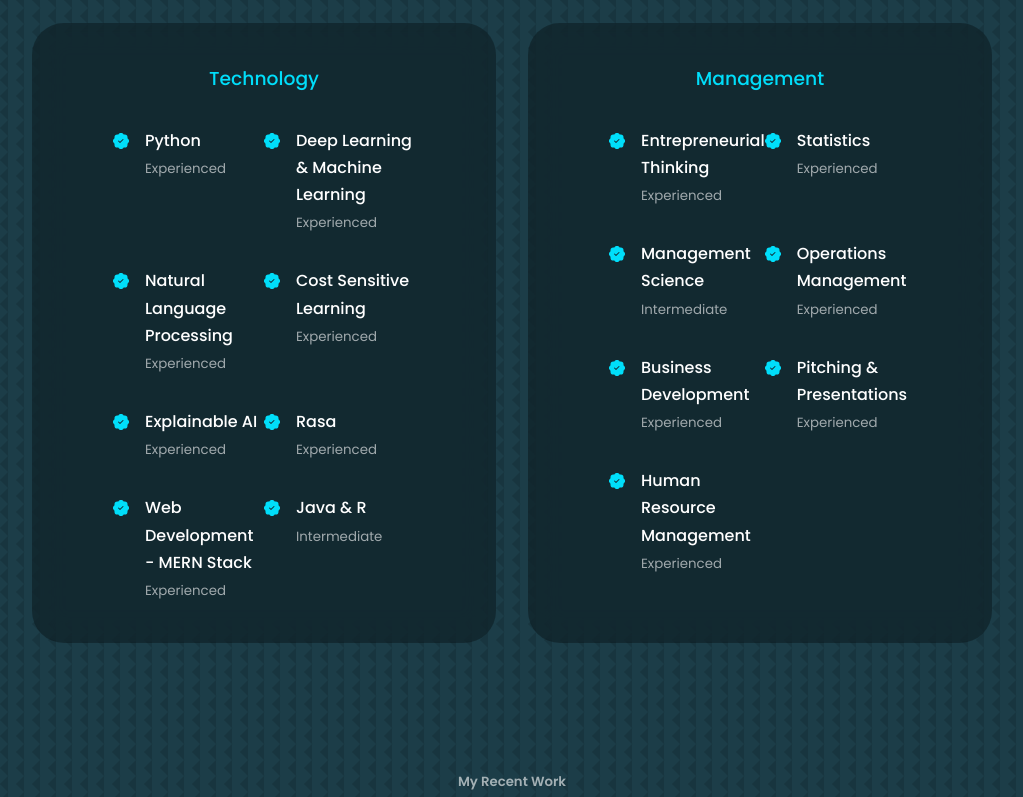
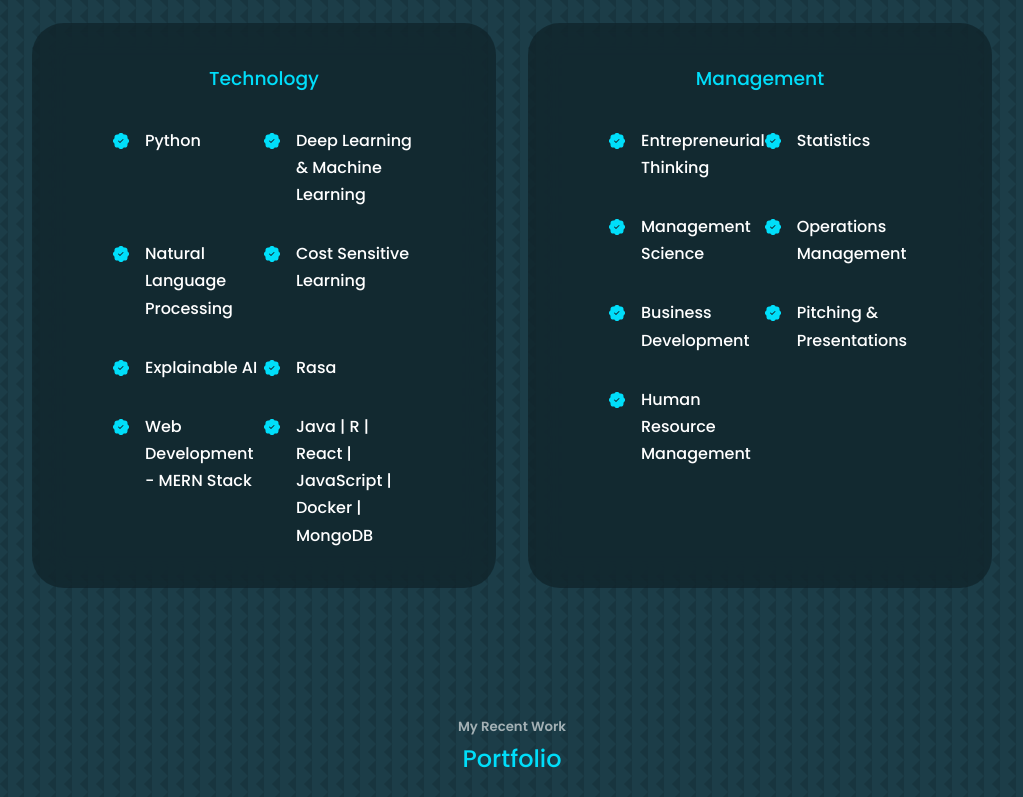
Before and after one commit to danielschroter/portfolio, a React (Create React App) app in the folder react-portfolio/: page / in a window 1280 px wide. Shown: the part 1944-2741 px from the top of the page, without its empty margins (128-1151 px from the left). Built offline with nearby package versions, Linux system fonts and the light colour scheme.

Commit message:
Change z-index and visibility of socials on samrtphone

```diff
--- a/react-portfolio/src/components/about/About.jsx
+++ b/react-portfolio/src/components/about/About.jsx
@@ -27,7 +27,7 @@ const About = () => {
                         <article className='about__card'>
                             <FaAward className='about__icon'/>
                             <h5>Education</h5>
-                            <small>University Degrees in Management and Computer Science</small>
+                            <small>Management (B.Sc), Computer Science (B.Sc, soon M.Sc)</small>
                         </article>
 
                         <article className='about__card'>
--- a/react-portfolio/src/components/experience/Experience.jsx
+++ b/react-portfolio/src/components/experience/Experience.jsx
@@ -16,7 +16,7 @@ const Experience = () => {
                             <BsPatchCheckFill className="experience__details-icon"/>
                             <div>
                                 <h4>Python</h4>
-                                <small className="text-light">Experienced</small>
+                                {/*<small className="text-light">Experienced</small>*/}
                             </div>
                         </article>
                         <article className="experience__details">
@@ -25,28 +25,28 @@ const Experience = () => {
 
                             <div>
                                 <h4>Deep Learning & Machine Learning</h4>
-                                <small className="text-light">Experienced</small>
+                                {/*<small className="text-light">Experienced</small>*/}
                             </div>
                         </article>
                         <article className="experience__details">
                             <BsPatchCheckFill className="experience__details-icon"/>
                             <div>
                                 <h4>Natural Language Processing</h4>
-                                <small className="text-light">Experienced</small>
+                                {/*<small className="text-light">Experienced</small>*/}
                             </div>
                         </article>
                         <article className="experience__details">
                             <BsPatchCheckFill className="experience__details-icon"/>
                             <div>
                                 <h4>Cost Sensitive Learning</h4>
-                                <small className="text-light">Experienced</small>
+                                {/*<small className="text-light">Experienced</small>*/}
                             </div>
                         </article>
                         <article className="experience__details">
                             <BsPatchCheckFill className="experience__details-icon"/>
                             <div>
                                 <h4>Explainable AI</h4>
-                                <small className="text-light">Experienced</small>
+                                {/*<small className="text-light">Experienced</small>*/}
                             </div>
 
                         </article>
@@ -54,21 +54,20 @@ const Experience = () => {
                             <BsPatchCheckFill className="experience__details-icon"/>
                             <div>
                                 <h4>Rasa</h4>
-                                <small className="text-light">Experienced</small>
                             </div>
                         </article>
                         <article className="experience__details">
                             <BsPatchCheckFill className="experience__details-icon"/>
                             <div>
                                 <h4>Web Development - MERN Stack</h4>
-                                <small className="text-light">Experienced</small>
+                                {/*<small className="text-light">Experienced</small>*/}
                             </div>
                         </article>
                         <article className="experience__details">
                             <BsPatchCheckFill className="experience__details-icon"/>
                             <div>
-                                <h4>Java & R</h4>
-                                <small className="text-light">Intermediate</small>
+                                <h4>Java | R | React | JavaScript | Docker | MongoDB</h4>
+                                {/*<small className="text-light">Intermediate</small>*/}
                             </div>
                         </article>
                     </div>
@@ -80,49 +79,49 @@ const Experience = () => {
                             <BsPatchCheckFill className="experience__details-icon"/>
                             <div>
                                 <h4>Entrepreneurial Thinking</h4>
-                                <small className="text-light">Experienced</small>
+                                {/*<small className="text-light">Experienced</small>*/}
                             </div>
                         </article>
                         <article className="experience__details">
                             <BsPatchCheckFill className="experience__details-icon"/>
                             <div>
                                 <h4>Statistics</h4>
-                                <small className="text-light">Experienced</small>
+                                {/*<small className="text-light">Experienced</small>*/}
                             </div>
                         </article>
                         <article className="experience__details">
                             <BsPatchCheckFill className="experience__details-icon"/>
                             <div>
                                 <h4>Management Science</h4>
-                                <small className="text-light">Intermediate</small>
+                                {/*<small className="text-light">Intermediate</small>*/}
                             </div>
                         </article>
                         <article className="experience__details">
                             <BsPatchCheckFill className="experience__details-icon"/>
                             <div>
                                 <h4>Operations Management</h4>
-                                <small className="text-light">Experienced</small>
+                                {/*<small className="text-light">Experienced</small>*/}
                             </div>
                         </article>
                         <article className="experience__details">
                             <BsPatchCheckFill className="experience__details-icon"/>
                             <div>
                                 <h4>Business Development</h4>
-                                <small className="text-light">Experienced</small>
+                                {/*<small className="text-light">Experienced</small>*/}
                             </div>
                         </article>
                         <article className="experience__details">
                             <BsPatchCheckFill className="experience__details-icon"/>
                             <div>
                                 <h4>Pitching & Presentations</h4>
-                                <small className="text-light">Experienced</small>
+                                {/*<small className="text-light">Experienced</small>*/}
                             </div>
                         </article>
                         <article className="experience__details">
                             <BsPatchCheckFill className="experience__details-icon"/>
                             <div>
                                 <h4>Human Resource Management</h4>
-                                <small className="text-light">Experienced</small>
+                                {/*<small className="text-light">Experienced</small>*/}
                             </div>
                         </article>
                     </div>
--- a/react-portfolio/src/components/header/HeaderSocials.jsx
+++ b/react-portfolio/src/components/header/HeaderSocials.jsx
@@ -11,7 +11,6 @@ const HeaderSocials = () => {
             <a href="https://www.linkedin.com/in/daniel-schroter/" target="_blank"><BsLinkedin/></a>
             <a href="https://github.com/danielschroter" target="_blank"><FaGithub/></a>
             <a href="https://www.instagram.com/daniel.schroter/" target="_blank"><GrInstagram/></a>
-
         </div>
     );
 };
--- a/react-portfolio/src/components/header/header.css
+++ b/react-portfolio/src/components/header/header.css
@@ -76,7 +76,32 @@ header {
     header {
         height: 100vh
     }
-    .header__socials, .scroll__down {
-        /*display: none;*/
+
+    .header__socials{
+        z-index: 1000;
     }
+
+    .scroll__down{
+        z-index: 1000;
+    }
+
+    /*.scroll__down{*/
+    /*    display: none*/
+    /*}*/
+
+
+    /*.header__socials{*/
+    /*    display: flex;*/
+    /*    flex-direction: row;*/
+    /*    align-items:center;*/
+    /*    gap: 0.8rem;*/
+    /*    position: static;*/
+    /*    margin-top: 2rem;*/
+    /*    justify-content: center;*/
+    /*}*/
+
+
+    /*.header__socials::after {*/
+    /*    display: none;*/
+    /*}*/
 }
```
